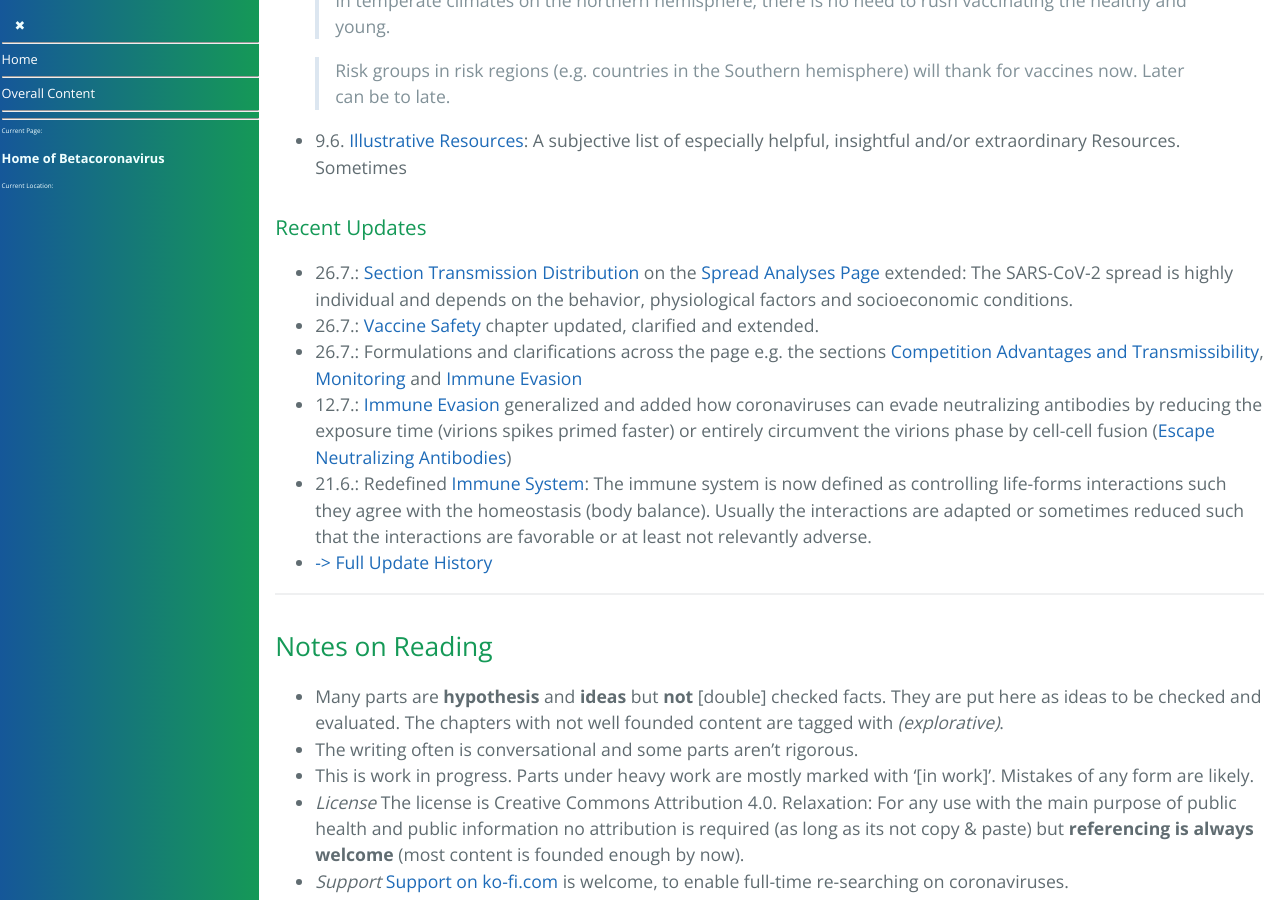
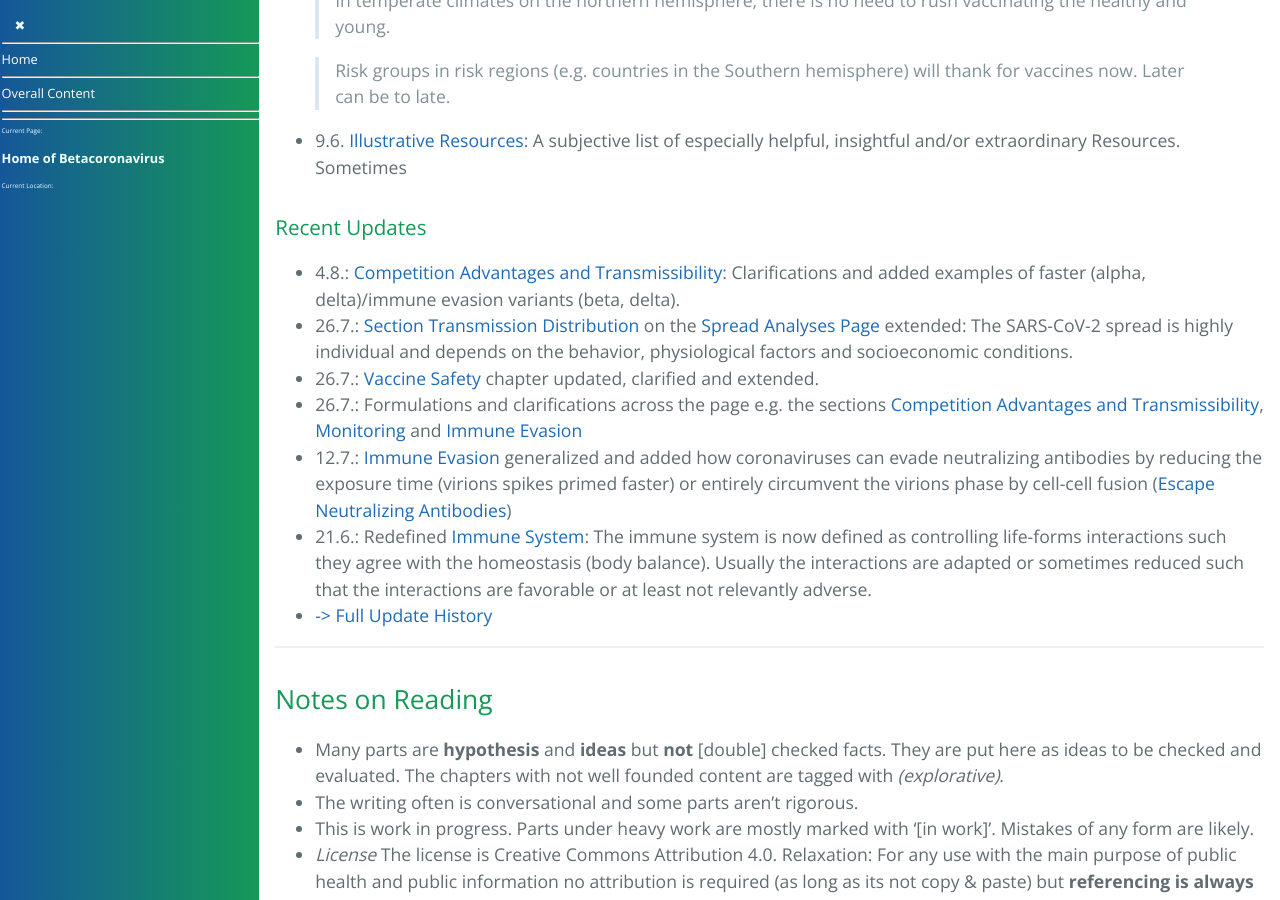
Before and after one commit to forestgrape/coronavirus, a Jekyll site: the page built from index.md, in a window 1280 px wide and 900 px high, scrolled down 1469 px. Built offline with Jekyll 4.4.1, drawn with Linux system fonts in a browser that asks for light colours; our own code applies the rules of GitHub Pages for plain Markdown files.

Commit message:
update section

```diff
--- a/index.md
+++ b/index.md
@@ -47,6 +47,7 @@ This section overviews the content. The [full content section](#content) lists t
 - 9.6. [Illustrative Resources](1_introduction/illustrative_resources.md): A subjective list of especially helpful, insightful and/or extraordinary Resources. Sometimes
 
 ### Recent Updates
+- 4.8.: [Competition Advantages and Transmissibility](5_epidemiological/competition_advantages.md): Clarifications and added examples of faster (alpha, delta)/immune evasion variants (beta, delta).
 - 26.7.: [Section Transmission Distribution](./5_epidemiological/spread_analyses.md#transmission-distribution) on the [Spread Analyses Page](./5_epidemiological/spread_analyses.md) extended: The SARS-CoV-2 spread is highly individual and depends on the behavior, physiological factors and socioeconomic conditions.
 - 26.7.: [Vaccine Safety](10_vaccines/vaccine_safety.md) chapter updated, clarified and extended.
 - 26.7.: Formulations and clarifications across the page e.g. the sections [Competition Advantages and Transmissibility](5_epidemiological/competition_advantages.md), [Monitoring](8_data/monitoring.md) and [Immune Evasion](../coronavirus/4_immunological/immune_evasion.md)
```
